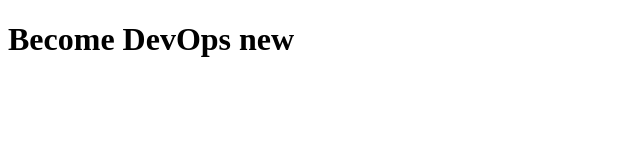
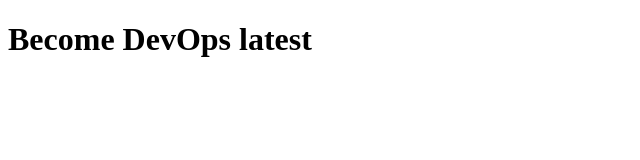
Before and after one commit to kiran-113/dokcer_push_github_actions, a plain HTML site: page index.html in a window 1280 px wide. Shown: the full height of the page, 0-640 px from the left. Drawn offline with Linux system fonts and the light colour scheme.

```diff
--- a/index.html
+++ b/index.html
@@ -6,7 +6,7 @@
 </head>
 
 <body>
-    <h1>Become DevOps new</h1>
+    <h1>Become DevOps latest</h1>
 </body>
 
 </html>
```
